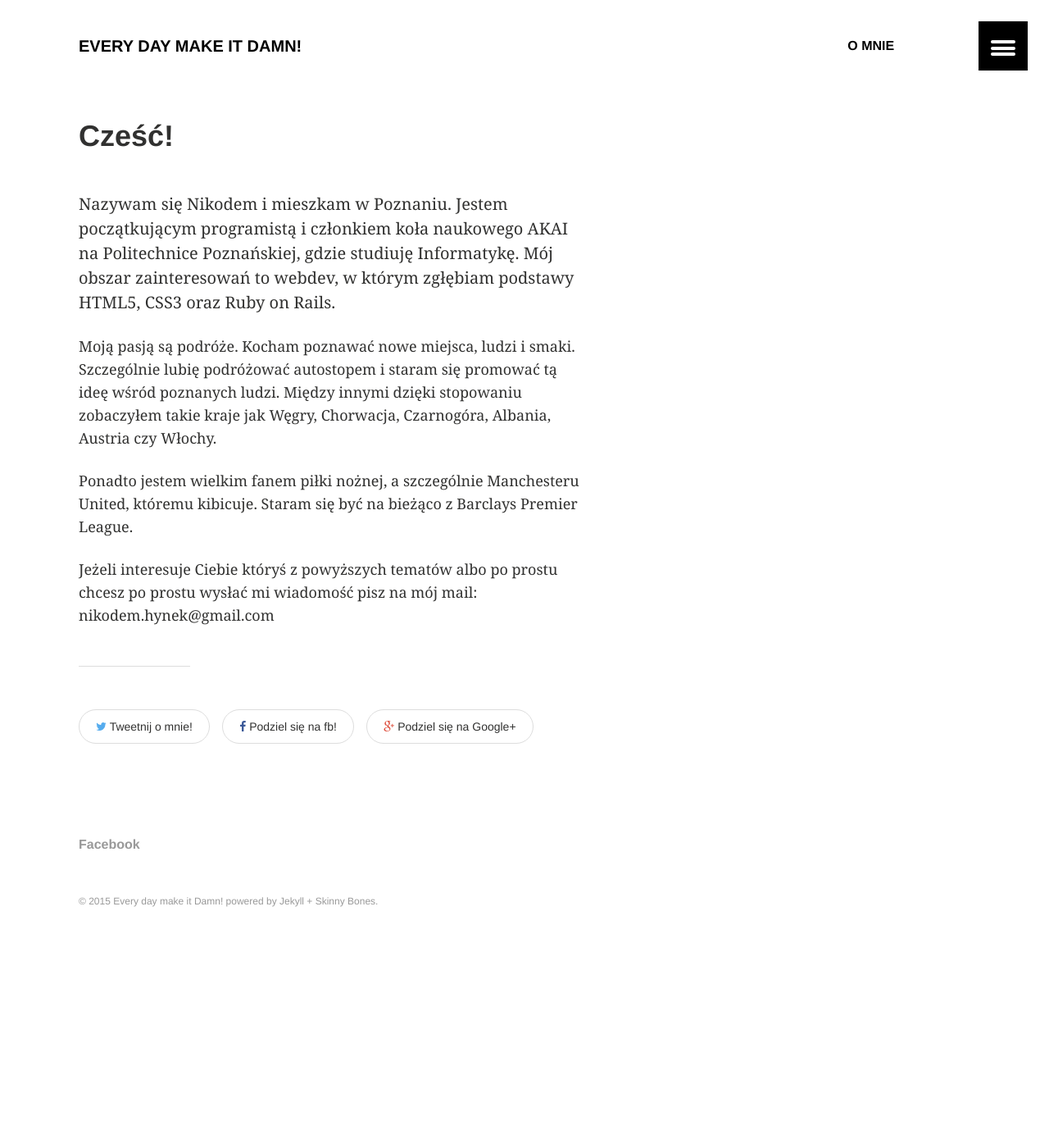
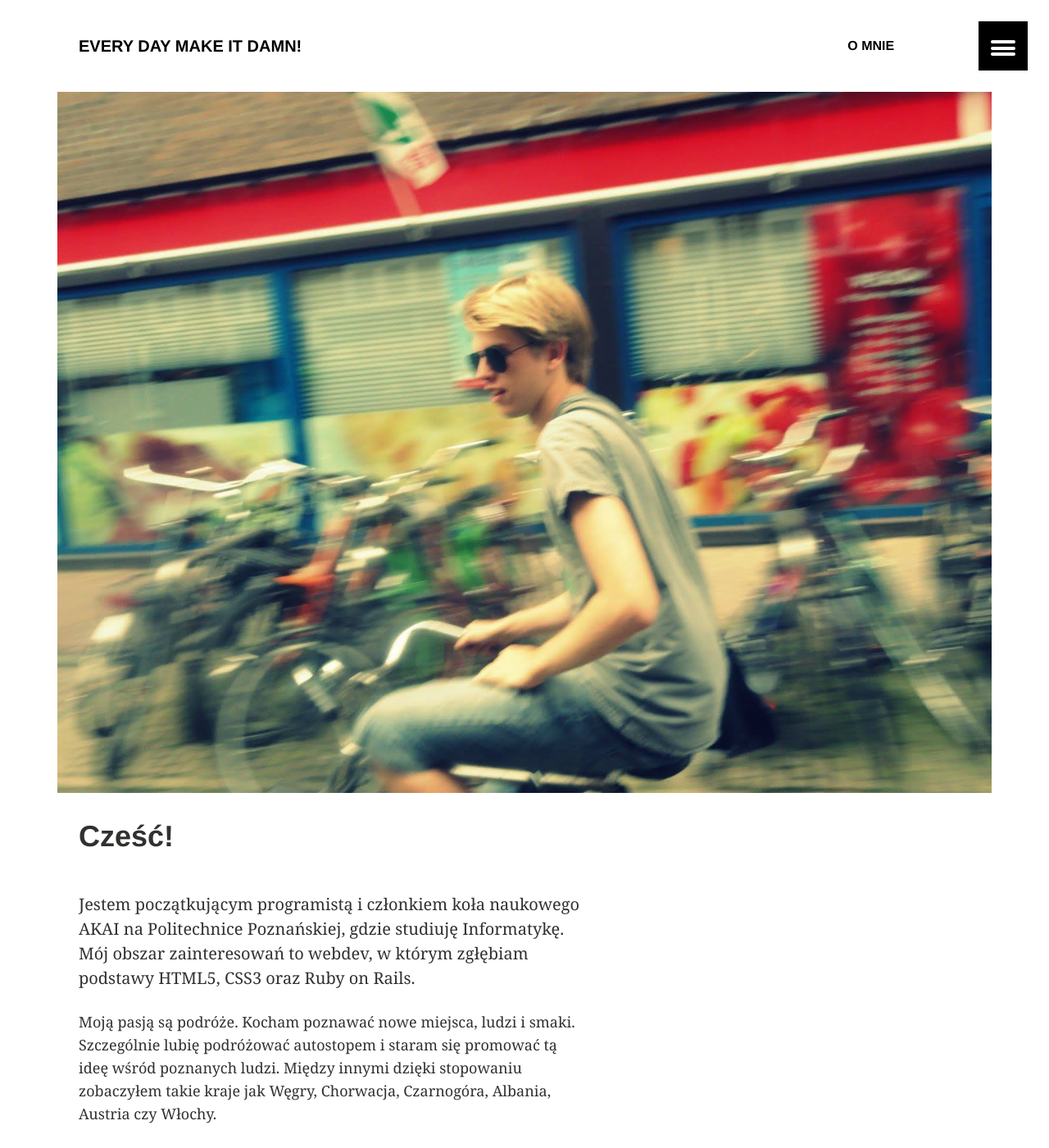
Before and after one commit to nikodamn/nikodamn.github.io, a Jekyll site: the page built from omnie/index.md, in a window 1280 px wide and 1400 px high. Shown: the whole window at 82% size. Built offline with Jekyll 4.4.1, drawn with Linux system fonts in a browser that asks for light colours.

Commit message:
Update 'about me'

```diff
--- a/omnie/index.md
+++ b/omnie/index.md
@@ -3,15 +3,15 @@ layout: media
 title: "Cześć!"
 date:
 modified:
-excerpt: "Małe i duże"
+excerpt: "Nazywam się Nikodem"
 image:
-  feature:
+  feature: aboutme.jpg
   teaser:
   thumb:
 ads: false
 ---
 
-Nazywam się Nikodem i mieszkam w Poznaniu. Jestem początkującym programistą i członkiem koła naukowego AKAI na Politechnice Poznańskiej, gdzie studiuję Informatykę. Mój obszar zainteresowań to webdev, w którym zgłębiam podstawy HTML5, CSS3 oraz Ruby on Rails.
+Jestem początkującym programistą i członkiem koła naukowego AKAI na Politechnice Poznańskiej, gdzie studiuję Informatykę. Mój obszar zainteresowań to webdev, w którym zgłębiam podstawy HTML5, CSS3 oraz Ruby on Rails.
 
 Moją pasją są podróże. Kocham poznawać nowe miejsca, ludzi i smaki. Szczególnie lubię podróżować autostopem i staram się promować tą ideę wśród poznanych ludzi. Między innymi dzięki stopowaniu zobaczyłem takie kraje jak Węgry, Chorwacja, Czarnogóra, Albania, Austria czy Włochy.
 
```
Also changed, not shown: images/aboutme.jpg (added).
